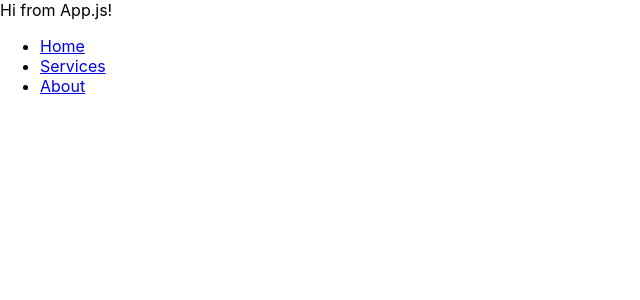
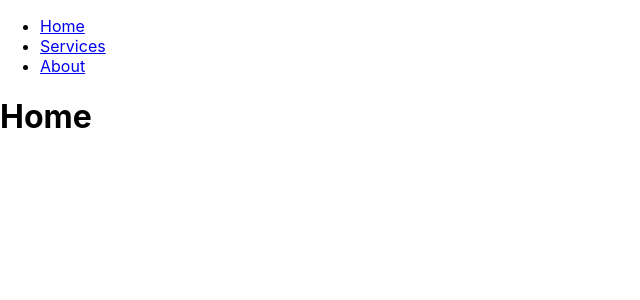
Before and after one commit to Runexz/mapp, a React (Create React App) app: page / in a window 1280 px wide. Shown: the top 300 px of the page, without its empty margins (0-640 px from the left). Built offline with nearby package versions, Linux system fonts and the light colour scheme; the HTML template or start-up script is replaced by a standard one.

Commit message:
imported Home, About, Services with routes

```diff
--- a/src/App.js
+++ b/src/App.js
@@ -1,13 +1,23 @@
 import React from 'react';
 
 import Navbar from './components/Navbar';
+import {Route} from 'react-router-dom';
+
+import Home from './components/pages/Home';
+import About from './components/pages/About';
+import Error from './components/pages/Error';
+import Services from './components/pages/Services';
+
 import './App.css';
 
 function App() {
   return (
     <React.Fragment>
-      Hi from App.js!
       <Navbar />
+
+      <Route path="/" component={Home} />
+      <Route path="/about" component={About} />
+      <Route path="/services" component={Services} />
     </React.Fragment>
   );
 }
```
